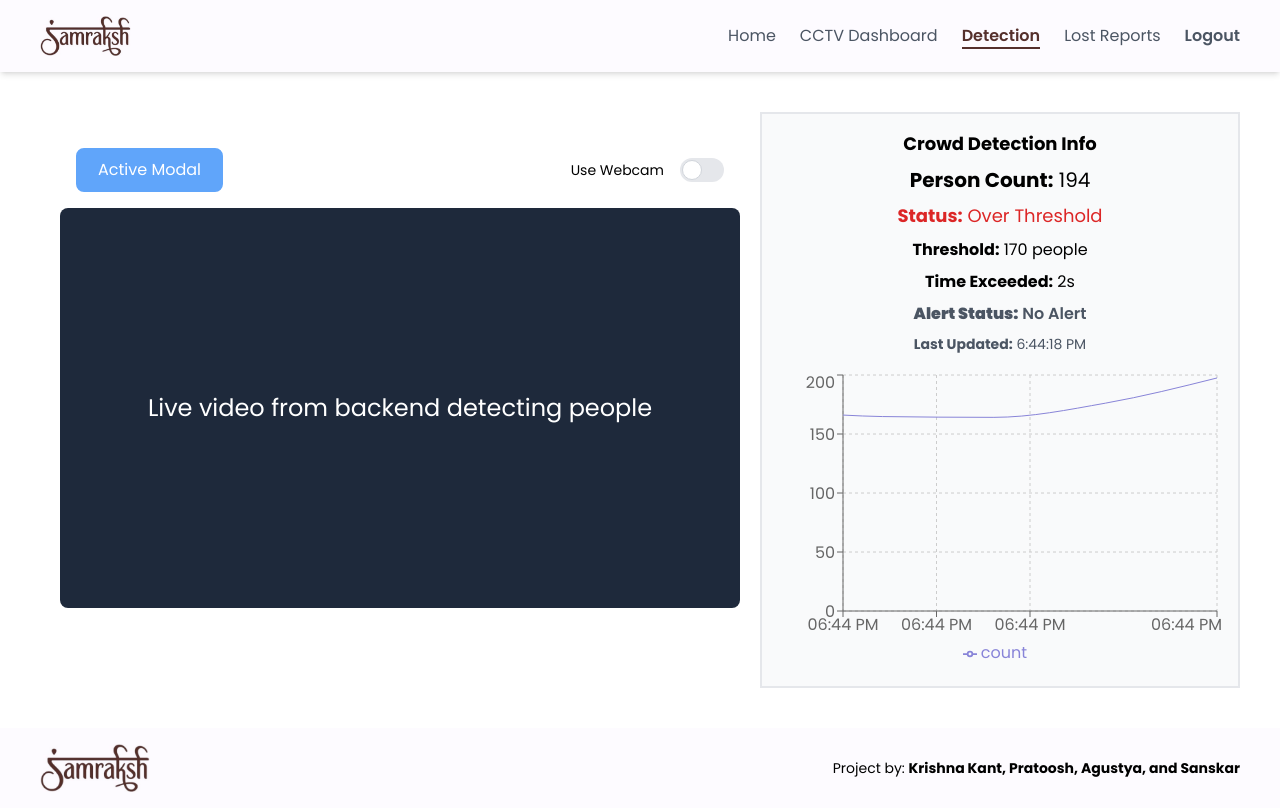
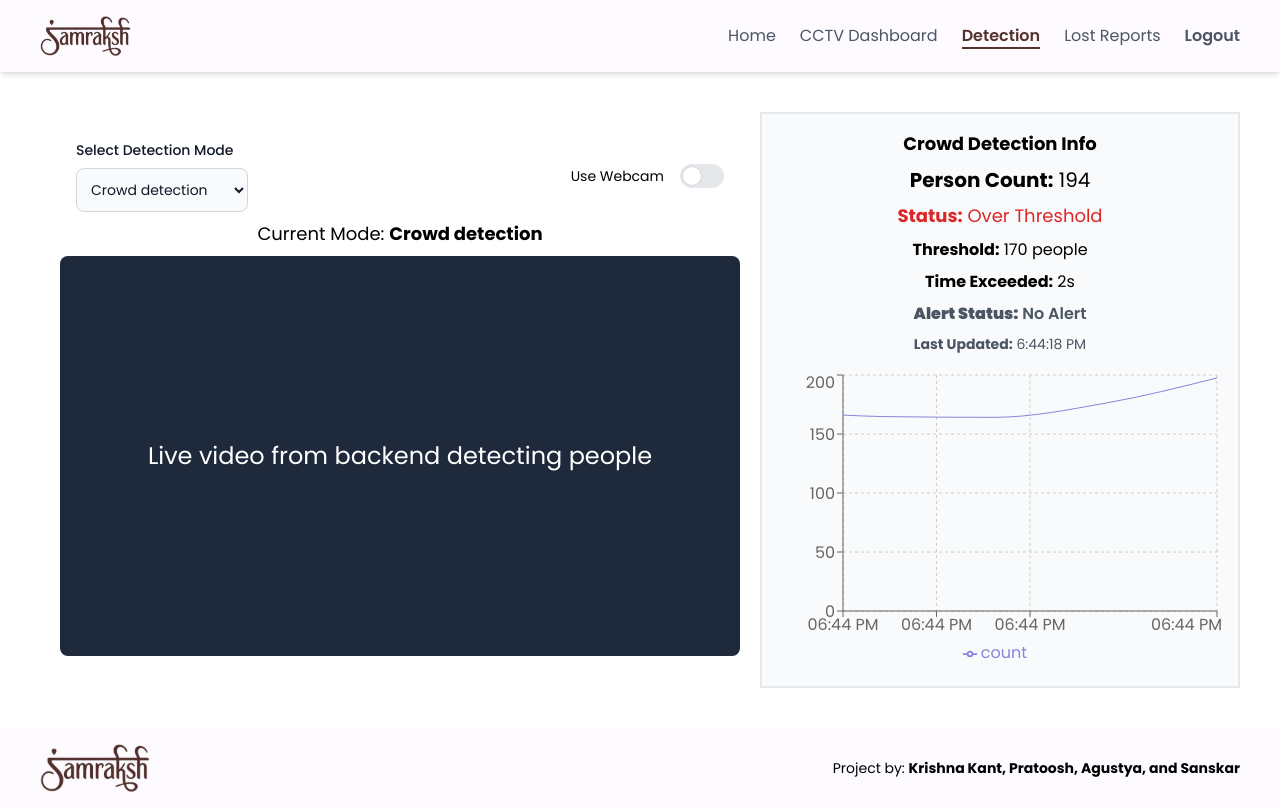
Before and after one commit to Pratoosh-18/Kumbh-crowd-control-frontend, a React (Create React App) app: page /Detection in a window 1280 px wide. Built offline with nearby package versions, Linux system fonts and the light colour scheme.

Commit message:
Added webcam option

```diff
--- a/src/components/Detection/DetectionVideoPlayer.js
+++ b/src/components/Detection/DetectionVideoPlayer.js
@@ -3,11 +3,16 @@
 import useVideoStreams from '../../hooks/useLocalVideoStreams'
 
 const DetectionVideoPlayer = () => {
-    const [useWebcam, setUseWebcam] = useState(false)
+    const [useWebcam, setUseWebcam] = useState(false);
+    const [detectionMode, setDetectionMode] = useState('Crowd detection');
 
     const handleToggle = () => {
-        setUseWebcam(prev => !prev)
-    }
+        setUseWebcam(prev => !prev);
+    };
+
+    const handleSelectChange = (event) => {
+        setDetectionMode(event.target.value);
+    };
 
     const videoStreams = useVideoStreams();
     const [videoDetails, setVideoDetails] = useState({});
@@ -21,8 +26,23 @@
 
     return (
         <div className='w-[60%] flex flex-col items-center p-5'>
-            <div className='flex w-[100%] justify-between px-4 py-4'>
-                <div className='border-2 border-blue-400 bg-blue-400 px-5 py-2 text-white rounded-lg'>Active Modal</div>
+            <div className='flex w-[100%] justify-between px-4 py-2'>
+
+                <form>
+                    <label htmlFor="detection-mode" className="block mb-2 text-sm font-medium text-gray-900 dark:text-white">
+                        Select Detection Mode
+                    </label>
+                    <select
+                        id="detection-mode"
+                        className="bg-gray-50 border border-gray-300 text-gray-900 text-sm rounded-lg focus:ring-blue-500 focus:border-blue-500 block w-full p-2.5 dark:bg-gray-700 dark:border-gray-600 dark:placeholder-gray-400 dark:text-white dark:focus:ring-blue-500 dark:focus:border-blue-500"
+                        value={detectionMode}
+                        onChange={handleSelectChange}
+                    >
+                        <option value="Crowd detection">Crowd detection</option>
+                        <option value="Face detection">Face detection</option>
+                        <option value="Weapon detection">Weapon detection</option>
+                    </select>
+                </form>
 
                 <label className="inline-flex items-center cursor-pointer">
                     <span className="ms-3 text-sm mx-4">
@@ -36,6 +56,10 @@
                     />
                     <div className="relative w-11 h-6 bg-gray-200 peer-focus:outline-none peer-focus:ring-4 peer-focus:ring-blue-300 dark:peer-focus:ring-blue-800 rounded-full peer dark:bg-gray-700 peer-checked:after:translate-x-full rtl:peer-checked:after:-translate-x-full peer-checked:after:border-white after:content-[''] after:absolute after:top-[2px] after:start-[2px] after:bg-white after:border-gray-300 after:border after:rounded-full after:h-5 after:w-5 after:transition-all dark:border-gray-600 peer-checked:bg-blue-600"></div>
                 </label>
+            </div>
+
+            <div className="mb-2 text-lg">
+                Current Mode: <strong>{detectionMode}</strong>
             </div>
 
             {useWebcam ? (
@@ -58,7 +82,7 @@
                 </div>
             )}
         </div>
-    )
-}
+    );
+};
 
-export default DetectionVideoPlayer
+export default DetectionVideoPlayer;
```
Lines whose indentation alone changed are shown as unchanged.
